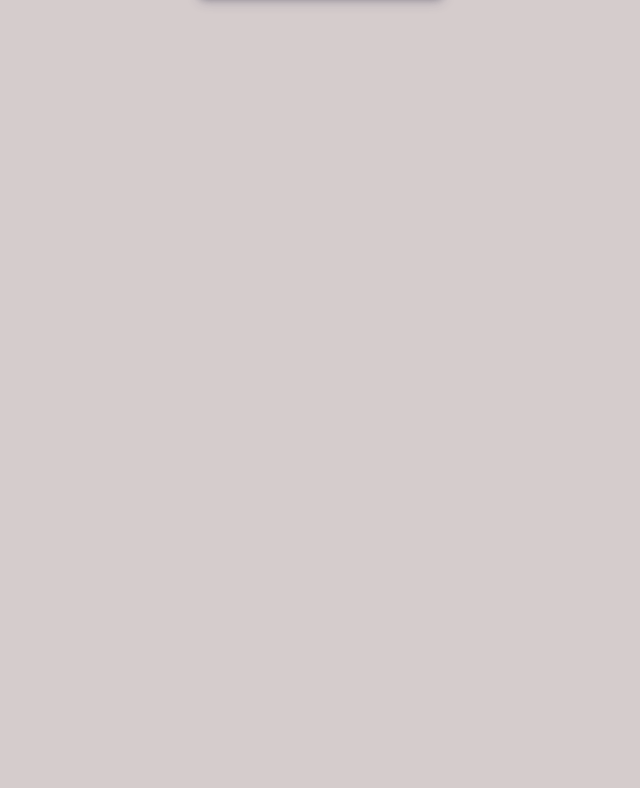
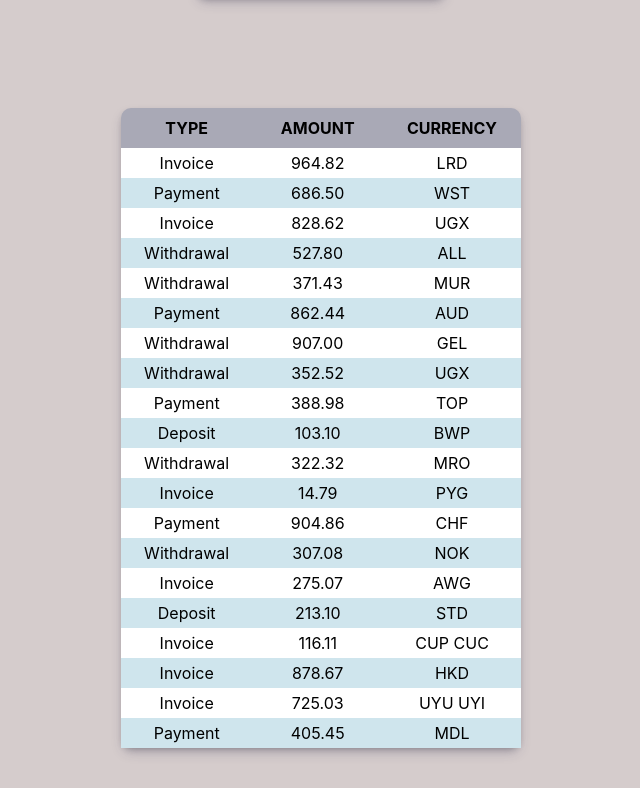
Before and after one commit to matilis/goit-react-hw-01-components, a React (Create React App) app: page / in a window 1280 px wide. Shown: the part 1190-1978 px from the top of the page, without its empty margins (319-959 px from the left). Before the commit the page ends 1238 px from the top, so only its background shows below. Built offline with nearby package versions, Linux system fonts and the light colour scheme.

Commit message:
4 Task Finished

```diff
--- a/src/components/App.jsx
+++ b/src/components/App.jsx
@@ -4,6 +4,8 @@
 import data from './Statistics/data.json';
 import { FriendList } from './FriendList/FriendList';
 import friends from './FriendList/friends.json';
+import { TransactionHistory } from './TransactionHistory/TransactionHistory';
+import transactions from './TransactionHistory/transactions.json';
 
 export const App = () => {
   return (
@@ -17,6 +19,7 @@
       />
       <Statistics title="Upload stats" stats={data} />
       <FriendList friends={friends} />
+      <TransactionHistory items={transactions} />
     </div>
   );
 };
--- /dev/null
+++ b/src/components/TransactionHistory/TransactionHistory.jsx
@@ -0,0 +1,34 @@
+import PropTypes from 'prop-types';
+import css from './TransactionHistory.module.css';
+
+export const TransactionHistory = ({ items }) => {
+  return (
+    <table className={css.transactionHistory}>
+      <thead>
+        <tr>
+          <th className={css.titles}>Type</th>
+          <th className={css.titles}>Amount</th>
+          <th className={css.titles}>Currency</th>
+        </tr>
+      </thead>
+
+      <tbody>
+        {items.map(({ id, type, amount, currency }) => (
+          <tr key={id} className={css.tableList}>
+            <td className={css.tableItem}>{type}</td>
+            <td className={css.tableItem}>{amount}</td>
+            <td className={css.tableItem}>{currency}</td>
+          </tr>
+        ))}
+      </tbody>
+    </table>
+  );
+};
+
+TransactionHistory.propTypes = {
+  items: PropTypes.array,
+  id: PropTypes.number,
+  type: PropTypes.string,
+  amount: PropTypes.string,
+  currency: PropTypes.string,
+};
--- /dev/null
+++ b/src/components/TransactionHistory/TransactionHistory.module.css
@@ -0,0 +1,26 @@
+.transactionHistory {
+  border-collapse: collapse;
+  max-width: 400px;
+  box-shadow: rgba(50, 50, 93, 0.25) 0px 6px 12px -2px,
+    rgba(0, 0, 0, 0.3) 0px 3px 7px -3px;
+  border: 0px solid transparent;
+  border-radius: 10px;
+  background-color: rgb(169, 169, 182);
+}
+.titles {
+  padding: 10px;
+  text-transform: uppercase;
+}
+.tableItem {
+  padding: 5px;
+  width: 150px;
+  text-align: center;
+  text-transform: capitalize;
+}
+.tableList {
+  background-color: white;
+}
+
+.tableList:nth-of-type(2n) {
+  background-color: #cfe5ed;
+}
--- /dev/null
+++ b/src/components/TransactionHistory/transactions.json
@@ -0,0 +1,122 @@
+[
+  {
+    "id": "1e0700a2-5183-4291-85cc-2065a036a683",
+    "type": "invoice",
+    "amount": "964.82",
+    "currency": "LRD"
+  },
+  {
+    "id": "a30f821b-4d25-4ff0-abdd-e340b3f0dd2b",
+    "type": "payment",
+    "amount": "686.50",
+    "currency": "WST"
+  },
+  {
+    "id": "44dca67a-8e5a-4798-bf8e-b15efd4e1abd",
+    "type": "invoice",
+    "amount": "828.62",
+    "currency": "UGX"
+  },
+  {
+    "id": "ea8ed3dc-2b68-4a53-905a-53ecb0adef33",
+    "type": "withdrawal",
+    "amount": "527.80",
+    "currency": "ALL"
+  },
+  {
+    "id": "ea76146a-0b00-4b80-bc02-a8c822176712",
+    "type": "withdrawal",
+    "amount": "371.43",
+    "currency": "MUR"
+  },
+  {
+    "id": "63ca02f9-d637-46b5-9237-f3b24425e029",
+    "type": "payment",
+    "amount": "862.44",
+    "currency": "AUD"
+  },
+  {
+    "id": "ed0263e8-59a5-4bf1-87e0-2bb88e53dc34",
+    "type": "withdrawal",
+    "amount": "907.00",
+    "currency": "GEL"
+  },
+  {
+    "id": "6013bad0-750c-4691-8bc2-d8f2b43969c4",
+    "type": "withdrawal",
+    "amount": "352.52",
+    "currency": "UGX"
+  },
+  {
+    "id": "252c7be4-8b06-4fa7-8d42-61fb835b70d5",
+    "type": "payment",
+    "amount": "388.98",
+    "currency": "TOP"
+  },
+  {
+    "id": "4eaab41b-b967-40ac-82ed-85fc66f646f1",
+    "type": "deposit",
+    "amount": "103.10",
+    "currency": "BWP"
+  },
+  {
+    "id": "9648a350-8469-42d5-8bf3-18090de5fe67",
+    "type": "withdrawal",
+    "amount": "322.32",
+    "currency": "MRO"
+  },
+  {
+    "id": "9c5c25fb-1a95-4b2f-8d1f-4c4426d677cc",
+    "type": "invoice",
+    "amount": "14.79",
+    "currency": "PYG"
+  },
+  {
+    "id": "43ef232c-80e9-4d6f-b48a-b22405620de3",
+    "type": "payment",
+    "amount": "904.86",
+    "currency": "CHF"
+  },
+  {
+    "id": "5161682e-e620-4019-ab0a-24ceb10fbd20",
+    "type": "withdrawal",
+    "amount": "307.08",
+    "currency": "NOK"
+  },
+  {
+    "id": "7b119d71-42e6-4c42-a141-6818b07bb9ff",
+    "type": "invoice",
+    "amount": "275.07",
+    "currency": "AWG"
+  },
+  {
+    "id": "a4f65722-65c4-4c28-b1f4-b8ed988bb205",
+    "type": "deposit",
+    "amount": "213.10",
+    "currency": "STD"
+  },
+  {
+    "id": "c6e5784b-0ca3-48d6-86e5-b5128af5a523",
+    "type": "invoice",
+    "amount": "116.11",
+    "currency": "CUP CUC"
+  },
+  {
+    "id": "c9ebed6a-3a02-4b49-ac0d-0534b51f2bfd",
+    "type": "invoice",
+    "amount": "878.67",
+    "currency": "HKD"
+  },
+  {
+    "id": "a4a98b0e-b22c-438b-9f83-de2df52110c8",
+    "type": "invoice",
+    "amount": "725.03",
+    "currency": "UYU UYI"
+  },
+  {
+    "id": "b39bfa7a-0166-4c47-94d6-87d20590f746",
+    "type": "payment",
+    "amount": "405.45",
+    "currency": "MDL"
+  }
+]
```
